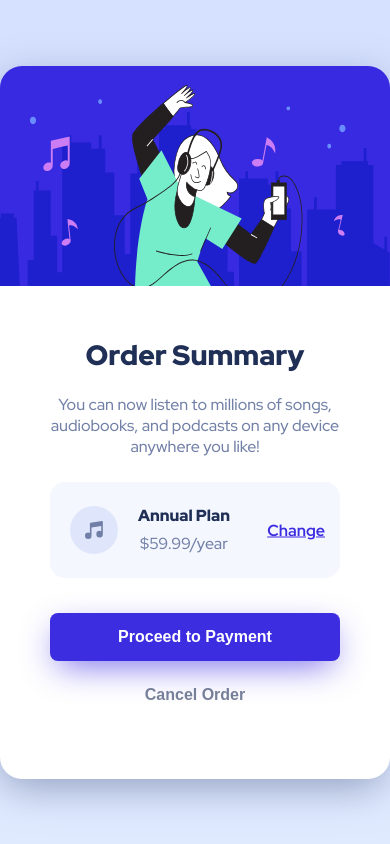
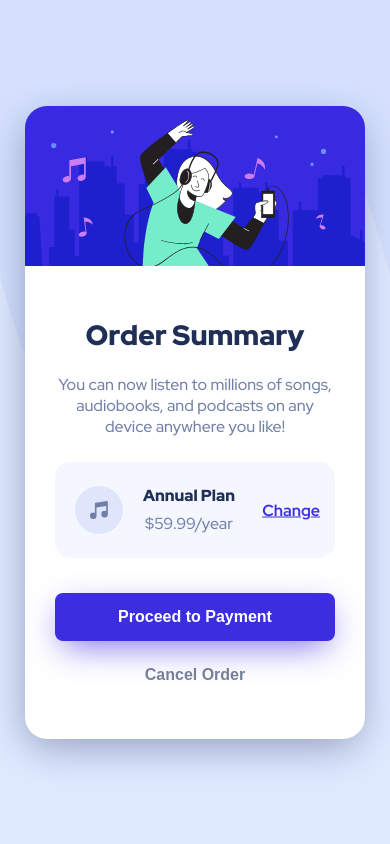
Before and after one commit to rafaelbucher/ordersummarycomponent, a plain HTML site: page index.html in a window 390 px wide. Drawn offline with Linux system fonts and the light colour scheme.

Commit message:
Mobile queries

```diff
--- a/scss/styles.scss
+++ b/scss/styles.scss
@@ -52,6 +52,12 @@ body {
   background-repeat: no-repeat;
   background-size: 100% 220px;
   box-shadow: -2px 11px 41px -4px rgba(114,128,167,0.75);
+
+  @media (max-width: 420px) {
+    max-width: 320px;
+    padding: 160px 10px 10px 10px;
+    background-size: 100% 160px;
+  }
 
   &__content {
     padding: 50px 20px 20px 20px;
```
Also changed, not shown: css/styles.css, design/mobile-design.jpg, 1 other file.
